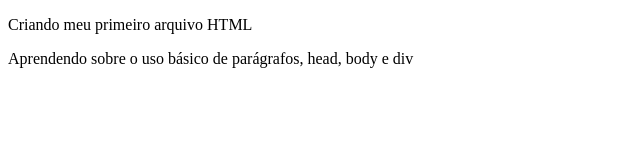
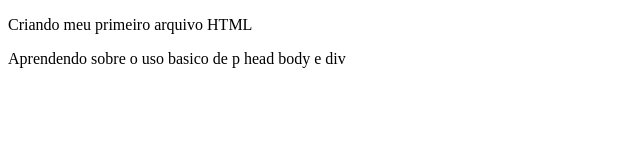
Before and after one commit to Fabio-Cesar/my_first_steps, a plain HTML site: page hello-world.html in a window 1280 px wide. Shown: the full height of the page, 0-640 px from the left. Drawn offline with Linux system fonts and the light colour scheme.

Commit message:
chore: update html file

```diff
--- a/hello-world.html
+++ b/hello-world.html
@@ -5,6 +5,6 @@
 <body>
     <div>
         <p>Criando meu primeiro arquivo HTML</p>
-        <p>Aprendendo sobre o uso básico de parágrafos, head, body e div</p>
+        <p>Aprendendo sobre o uso basico de p head body e div</p>
     </div>
 </body>
```
